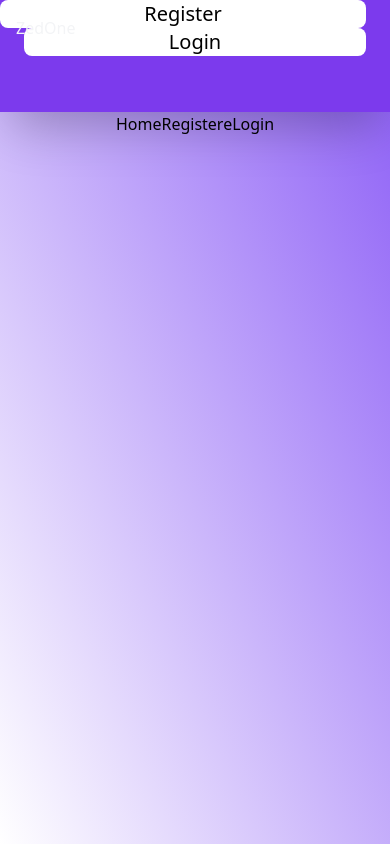
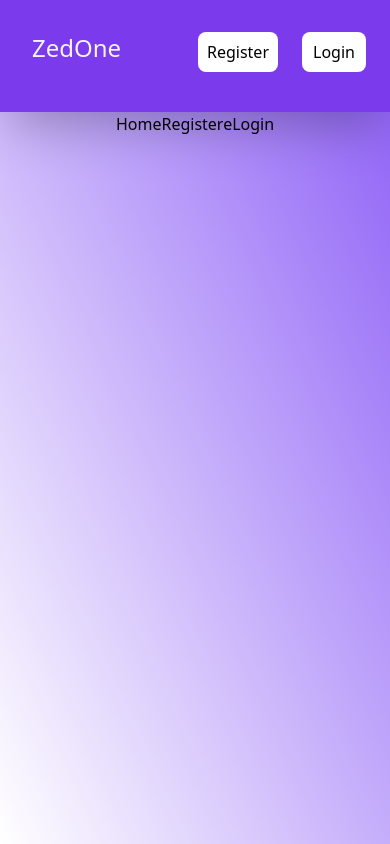
Before and after one commit to Deewiliams/zedone-interface, a React (Create React App) app in the folder user-login/: page /home in a window 390 px wide. Built offline with nearby package versions, Linux system fonts and the light colour scheme.

Commit message:
created a responsive home component page

```diff
--- a/user-login/src/components/Home.js
+++ b/user-login/src/components/Home.js
@@ -6,10 +6,10 @@ const Home = () => {
     return (
         <div className="h-screen bg-gradient-to-tr from-white to-purple-500">
             <div className="bg-purple-600 shadow-2xl h-28">
-            <h1 className="lg:text-6xl flex lg:p-4 text-gray-100 sm:text-4xl p-4 md:text-6xl md:p-4 sm:p-6">ZedOne</h1>
-            <div className="sm:flex sm:flex-row sm:justify-end md:flex md:flex-row md:justify-end lg:flex lg:flex-row lg:items-center lg:justify-end mr-6 space-x-6 -mt-14">
-            <h1 className="xs:px-2 sm:px-6 sm:py-2 md:px-4 md:py-2 text-xl bg-white lg:px-6 lg:py-2 rounded-lg hover:bg-red-400 hover:text-white cursor-pointer "><Link to="/CompanyRegistration">Register</Link></h1>
-            <h1 className="sm:px-6 sm:py-2 md:px-4 md:py-2 text-xl bg-white lg:px-6 lg:py-2 rounded-lg hover:bg-red-400 hover:text-white cursor-pointer "> <Link to="/Login">Login</Link></h1>
+            <h1 className="lg:text-6xl flex items-center lg:p-4 text-gray-100 text-2xl sm:text-3xl p-8 md:text-6xl md:p-4 sm:p-6">ZedOne</h1>
+            <div className="sm:flex sm:flex-row flex items-center justify-end sm:justify-end md:flex md:flex-row md:justify-end lg:flex lg:flex-row lg:items-center lg:justify-end mr-6 space-x-6  -mt-16">
+            <h1 className="py-2 h-10 w-20 sm:px-3 p-2 sm:px-3 sm:py-2 md:px-3 md:py-2 text-base bg-white lg:px-3 lg:py-2 rounded-lg hover:bg-red-400 hover:text-white cursor-pointer "><Link to="/CompanyRegistration">Register</Link></h1>
+            <h1 className="py-2 h-10 w-16 sm:px-3 sm:py-2 md:px-3 md:py-2 text-base bg-white lg:px-3 lg:py-2 rounded-lg hover:bg-red-400 hover:text-white cursor-pointer "> <Link to="/Login">Login</Link></h1>
             </div>
             </div>
 
```
